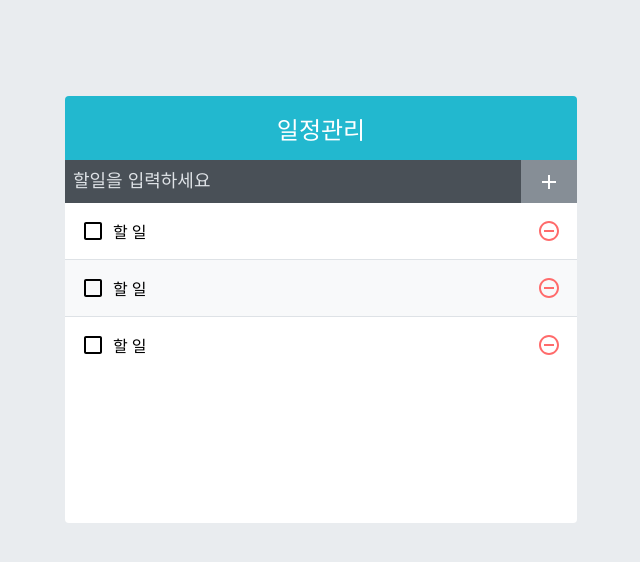
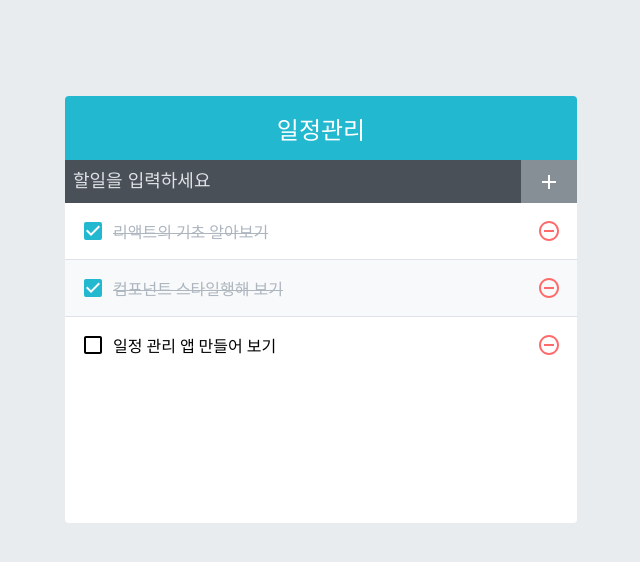
Before and after one commit to intto77/React_Test, a React (Create React App) app in the folder todo-app/: page / in a window 1280 px wide. Shown: the top 562 px of the page, without its empty margins (319-959 px from the left). Built offline with nearby package versions, Linux system fonts and the light colour scheme.

Commit message:
항목 추가 기능 구현하기

```diff
--- a/todo-app/src/App.js
+++ b/todo-app/src/App.js
@@ -1,12 +1,65 @@
+import { useState, useCallback, useRef } from "react";
 import TodoTemplate from "./components/TodoTemplate";
 import TodoInsert from "./components/TodoInsert";
 import TodoList from "./components/TodoList";
 
 const App = () => {
+  const [todos, setTodos] = useState([
+    {
+      id: 1,
+      text: "리액트의 기초 알아보기",
+      checked: true,
+    },
+    {
+      id: 2,
+      text: "컴포넌트 스타일행해 보기",
+      checked: true,
+    },
+    {
+      id: 3,
+      text: "일정 관리 앱 만들어 보기",
+      checked: false,
+    },
+  ]);
+  //고유값으로 사용될 id
+  //ref를 사용하여 변수 담기
+  const nextId = useRef(4);
+
+  const onInsert = useCallback(
+    (text) => {
+      const todo = {
+        id: nextId.current,
+        text,
+        check: false,
+      };
+      setTodos(todos.concat(todo));
+      nextId.current += 1; //nextId 1씩 더하기
+    },
+    [todos],
+  );
+
+  const onRemove = useCallback(
+    (id) => {
+      setTodos(todos.filter((todo) => todo.id !== id));
+    },
+    [todos],
+  );
+
+  const onToggle = useCallback(
+    (id) => {
+      setTodos(
+        todos.map((todo) =>
+          todo.id === id ? { ...todo, checked: !todo.checked } : todo,
+        ),
+      );
+    },
+    [todos],
+  );
+
   return (
     <TodoTemplate>
-      <TodoInsert />
-      <TodoList />
+      <TodoInsert onInsert={onInsert} />
+      <TodoList todos={todos} onRemove={onRemove} onToggle={onToggle} />
     </TodoTemplate>
   );
 };
--- a/todo-app/src/components/TodoInsert.js
+++ b/todo-app/src/components/TodoInsert.js
@@ -1,10 +1,32 @@
+import { useState, useCallback } from "react";
 import { MdAdd } from "react-icons/md";
 import "./TodoInsert.scss";
 
-const TodoInsert = () => {
+const TodoInsert = ({ onInsert }) => {
+  const [value, setValue] = useState("");
+
+  const onChange = useCallback((e) => {
+    setValue(e.target.value);
+  }, []);
+
+  const onSubmit = useCallback(
+    (e) => {
+      onInsert(value);
+      setValue(""); // value 값 초기화
+
+      //submit 이벤트는브라우저에서 새로고침을 발생시킵니다.
+      //이를 방지하기 위해 이 함수를 호출합니다.
+      e.preventDefault();
+    },
+    [onInsert, value],
+  );
   return (
-    <form className="TodoInsert">
-      <input placeholder="할일을 입력하세요" />
+    <form className="TodoInsert" onSubmit={onSubmit}>
+      <input
+        placeholder="할일을 입력하세요"
+        value={value}
+        onChange={onChange}
+      />
       <button type="submit">
         <MdAdd />
       </button>
--- a/todo-app/src/components/TodoList.js
+++ b/todo-app/src/components/TodoList.js
@@ -1,12 +1,17 @@
 import TodoListItem from "./TodoListItem";
 import "./TodoList.scss";
 
-const TodoList = () => {
+const TodoList = ({ todos, onRemove, onToggle }) => {
   return (
     <div className="TodoList">
-      <TodoListItem />
-      <TodoListItem />
-      <TodoListItem />
+      {todos.map((todo) => (
+        <TodoListItem
+          todo={todo}
+          key={todo.id}
+          onRemove={onRemove}
+          onToggle={onToggle}
+        />
+      ))}
     </div>
   );
 };
--- a/todo-app/src/components/TodoList.scss
+++ b/todo-app/src/components/TodoList.scss
@@ -1,5 +1,5 @@
 .TodoList {
   min-height: 320px;
-  max-width: 513px;
+  max-height: 513px;
   overflow-y: auto;
 }
--- a/todo-app/src/components/TodoListItem.js
+++ b/todo-app/src/components/TodoListItem.js
@@ -3,16 +3,19 @@
   MdCheckBox,
   MdRemoveCircleOutline,
 } from "react-icons/md";
+import cn from "classnames";
 import "./TodoListItem.scss";
 
-const TodoListItem = () => {
+const TodoListItem = ({ todo, onRemove, onToggle }) => {
+  const { id, text, checked } = todo;
+
   return (
     <div className="TodoListItem">
-      <div className="checkbox">
-        <MdCheckBoxOutlineBlank />
-        <div className="text">할 일</div>
+      <div className={cn("checkbox", { checked })} onClick={() => onToggle(id)}>
+        {checked ? <MdCheckBox /> : <MdCheckBoxOutlineBlank />}
+        <div className="text">{text}</div>
       </div>
-      <div className="remove">
+      <div className="remove" onClick={() => onRemove(id)}>
         <MdRemoveCircleOutline />
       </div>
     </div>
```
